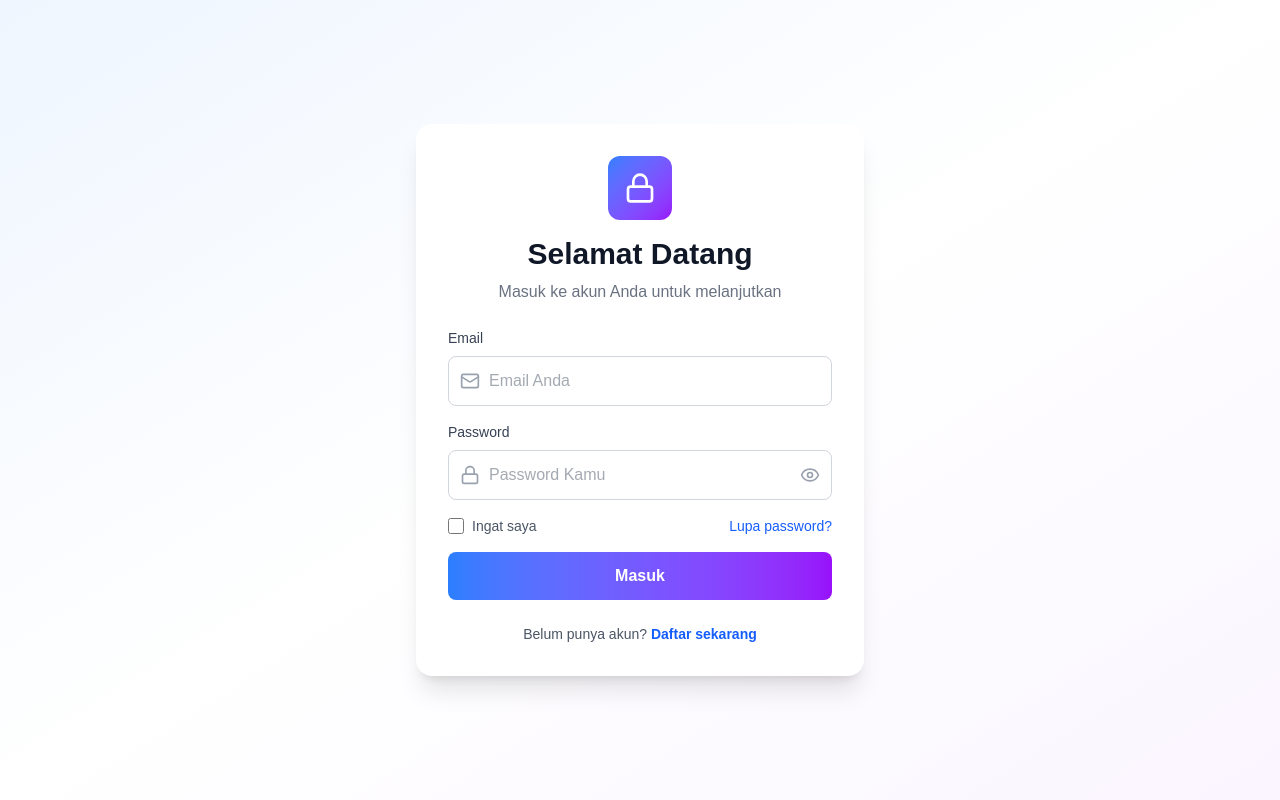
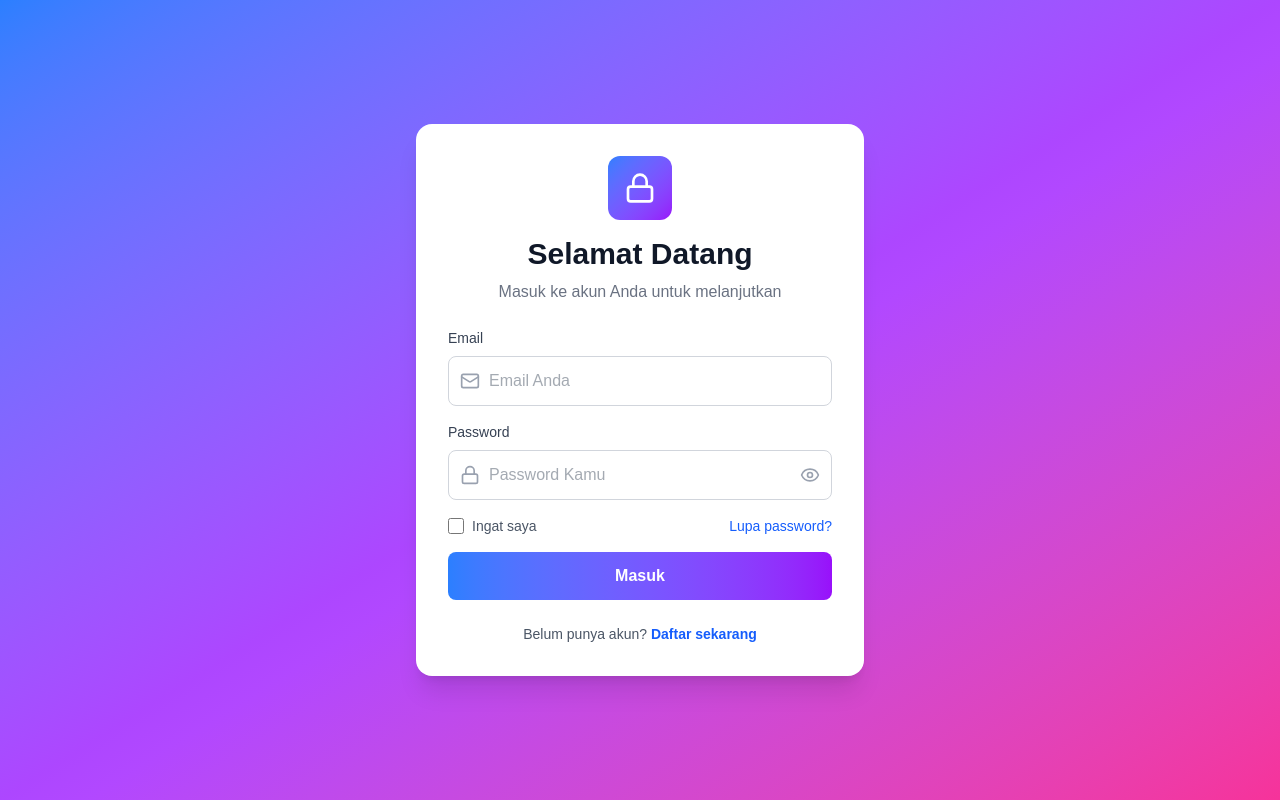
Before and after one commit to KodingMulu/SkillLink, a Next.js app in the folder web/: page /auth/login in a window 1280 px wide. Built offline with nearby package versions, Linux system fonts and the light colour scheme.

Commit message:
feat:mengubah background pada tampilan login

```diff
--- a/web/src/app/auth/login/page.tsx
+++ b/web/src/app/auth/login/page.tsx
@@ -22,7 +22,7 @@
   };
 
   return (
-    <div className="min-h-screen flex items-center justify-center bg-gradient-to-br from-blue-50 via-white to-purple-50 p-4">
+    <div className="min-h-screen bg-gradient-to-br from-blue-500 via-purple-500 to-pink-500 flex items-center justify-center p-4">
       <div className="w-full max-w-md">
         <div className="bg-white rounded-2xl shadow-xl p-8 space-y-6">
           <div className="text-center space-y-2">
```
